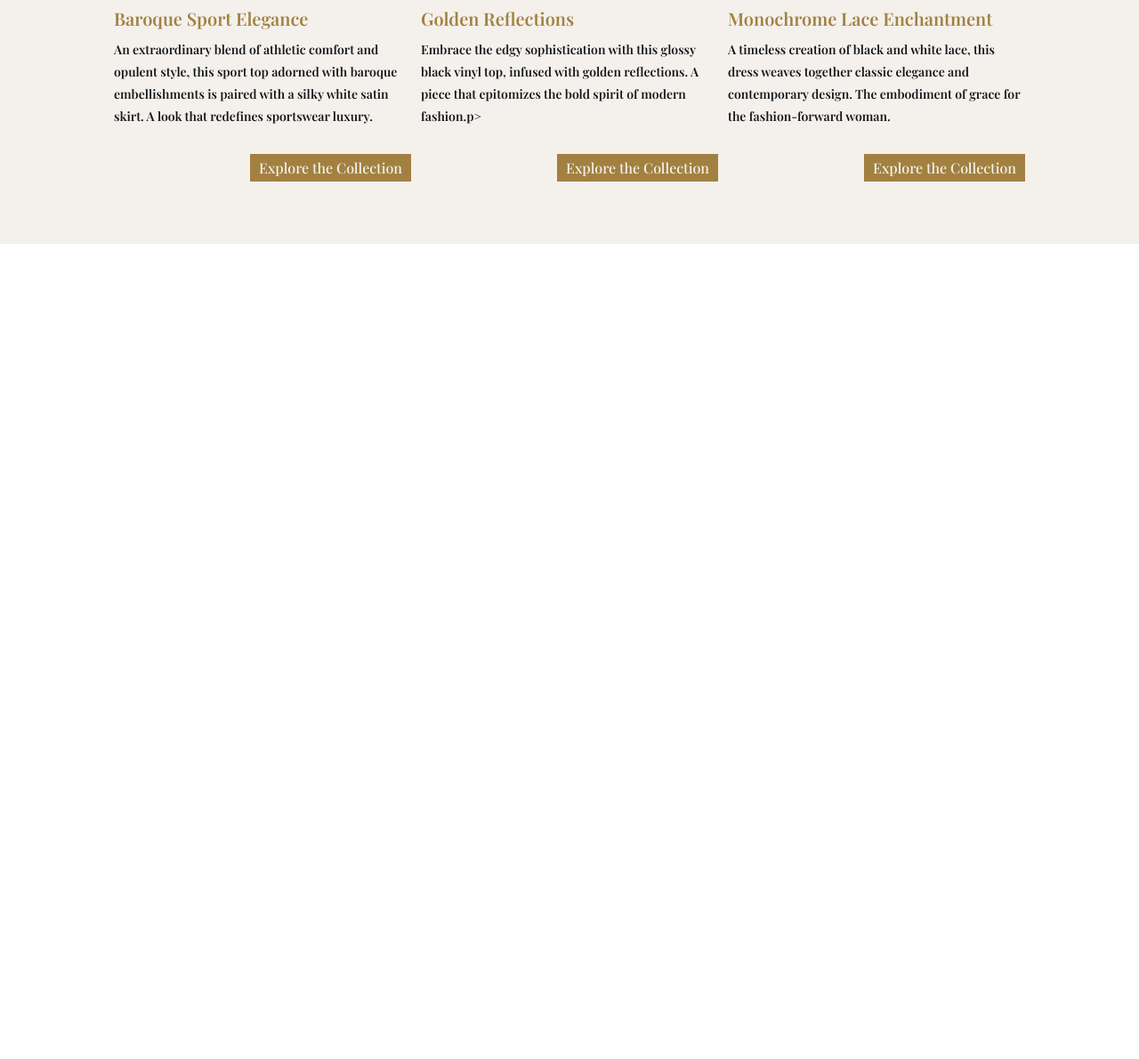
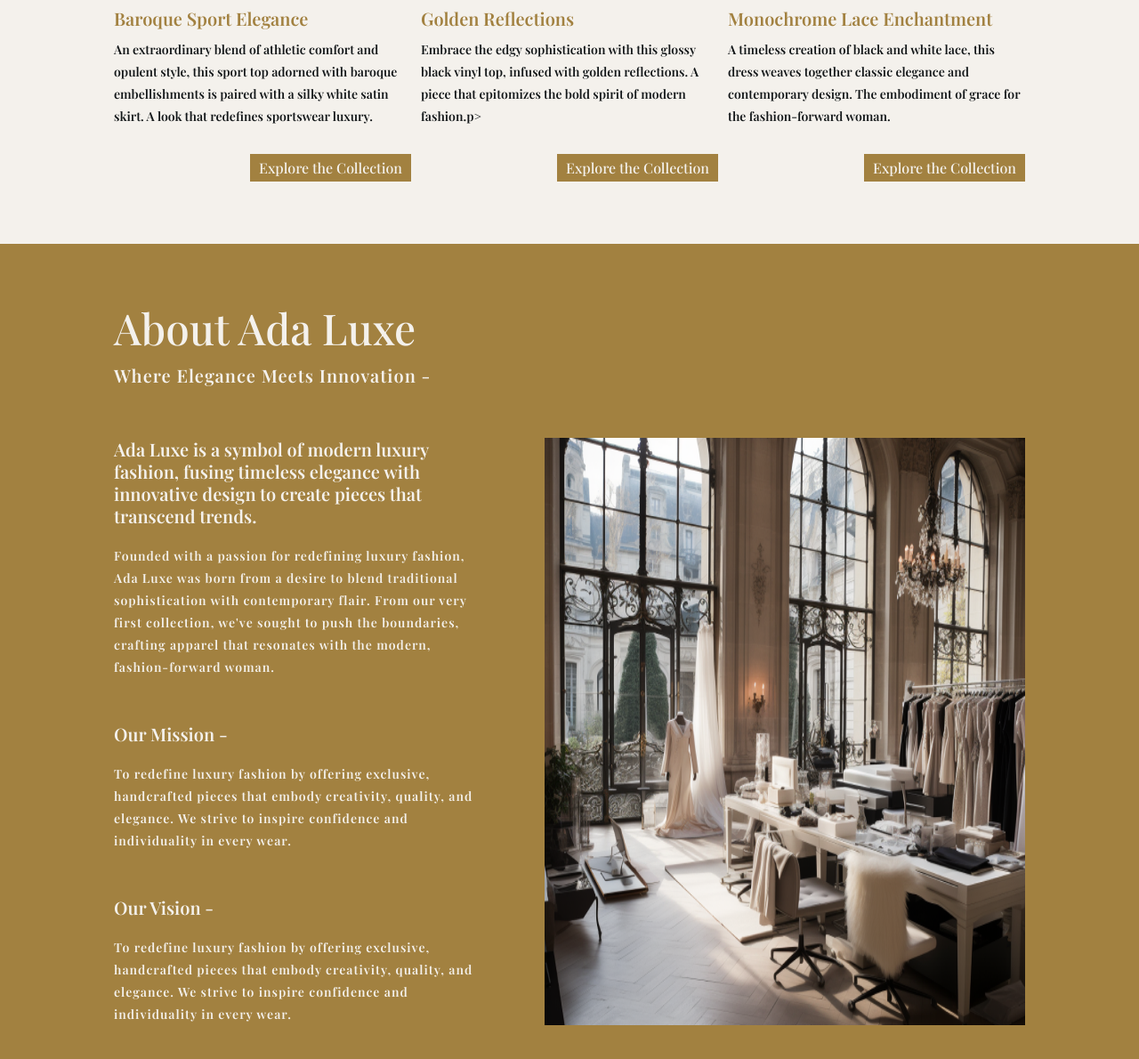
Before and after one commit to tbsoysal/fashion-landing-page, a website: page index.html in a window 1280 px wide. Shown: the part 1214-2404 px from the top of the page at 89% size. Before the commit the page ends 1488 px from the top, so only its background shows below. Drawn offline with nearby package versions, Linux system fonts and the light colour scheme; a web font is replaced by a local one.

Commit message:
Add about section

```diff
--- a/index.html
+++ b/index.html
@@ -1,5 +1,6 @@
 <!DOCTYPE html>
 <html lang="en">
+
 <head>
     <meta charset="UTF-8">
     <meta name="viewport" content="width=device-width, initial-scale=1.0">
@@ -7,6 +8,7 @@
     <link rel="stylesheet" href="styles.css">
     <script src="https://kit.fontawesome.com/c043c7361d.js" crossorigin="anonymous"></script>
 </head>
+
 <body>
     <!--Navigation Bar-->
     <div class="navbar">
@@ -40,44 +42,83 @@
     </div>
 
     <!--Hero Section-->
-    <div class="hero">
+    <section class="hero">
         <div class="hero__content">
             <h1>Embrace Elegance with<br>Ada Luxe</h1>
-            <p>Discover a world of sophistication and modern femininity, where style meets sustainability in our exclusive collections.</p>
+            <p>Discover a world of sophistication and modern femininity, where style meets sustainability in our
+                exclusive collections.</p>
             <button>Explore the Collection <i class="fa-solid fa-arrow-right"></i></button>
         </div>
         <div class="hero__image">
             <img src="images/Hero Image.png" alt="hero image">
         </div>
-    </div>
+    </section>
 
     <!--Highlights Section-->
     <section class="highlights">
         <div class="highlights__content">
             <h1>Collection Highlights</h1>
-            <p>Explore the fusion of modern elegance and innovative design in our 'Collection Highlights.' Each piece is a statement, reflecting the unique aesthetic of 'Ada Luxe.' Dive into the collection below.</p>
+            <p>Explore the fusion of modern elegance and innovative design in our 'Collection Highlights.' Each piece is
+                a statement, reflecting the unique aesthetic of 'Ada Luxe.' Dive into the collection below.</p>
         </div>
         <ul class="highlights__gallery">
             <li class="post post1">
                 <img src="images/post1.png" alt="model">
                 <h3>Baroque Sport Elegance</h3>
-                <p>An extraordinary blend of athletic comfort and opulent style, this sport top adorned with baroque embellishments is paired with a silky white satin skirt. A look that redefines sportswear luxury.</p>
+                <p>An extraordinary blend of athletic comfort and opulent style, this sport top adorned with baroque
+                    embellishments is paired with a silky white satin skirt. A look that redefines sportswear luxury.
+                </p>
                 <button>Explore the Collection</button>
             </li>
             <li class="post post2">
                 <img src="images/post2.png" alt="model">
                 <h3>Golden Reflections</h3>
-                <p>Embrace the edgy sophistication with this glossy black vinyl top, infused with golden reflections. A piece that epitomizes the bold spirit of modern fashion.p>
-                <button>Explore the Collection</button>
+                <p>Embrace the edgy sophistication with this glossy black vinyl top, infused with golden reflections. A
+                    piece that epitomizes the bold spirit of modern fashion.p>
+                    <button>Explore the Collection</button>
             </li>
             <li class="post post3">
                 <img src="images/post3.png" alt="model">
                 <h3>Monochrome Lace Enchantment</h3>
-                <p>A timeless creation of black and white lace, this dress weaves together classic elegance and contemporary design. The embodiment of grace for the fashion-forward woman.</p>
+                <p>A timeless creation of black and white lace, this dress weaves together classic elegance and
+                    contemporary design. The embodiment of grace for the fashion-forward woman.</p>
                 <button>Explore the Collection</button>
             </li>
         </ul>
     </section>
 
+    <!--About Section-->
+    <section class="about">
+        <div class="caption">
+            <h1>About Ada Luxe</h1>
+            <p>Where Elegance Meets Innovation -</p>
+        </div>
+        <div class="content">
+            <div class="content__text">
+                <div class="content__text__container">
+                    <h3>Ada Luxe is a symbol of modern luxury fashion, fusing timeless elegance with innovative design
+                        to create pieces that transcend trends.</h3>
+                    <p>Founded with a passion for redefining luxury fashion, Ada Luxe was born from a desire to blend
+                        traditional sophistication with contemporary flair. From our very first collection, we've sought
+                        to push the boundaries, crafting apparel that resonates with the modern, fashion-forward woman.
+                    </p>
+                </div>
+                <div class="content__text__container">
+                    <h3>Our Mission -</h3>
+                    <p>To redefine luxury fashion by offering exclusive, handcrafted pieces that embody creativity,
+                        quality, and elegance. We strive to inspire confidence and individuality in every wear.
+                    </p>
+                </div>
+                <div class="content__text__container">
+                    <h3>Our Vision -</h3>
+                    <p>To redefine luxury fashion by offering exclusive, handcrafted pieces that embody creativity,
+                        quality, and elegance. We strive to inspire confidence and individuality in every wear.
+                    </p>
+                </div>
+            </div>
+            <img class="content__image" src="images/about.png" alt="studio">
+        </div>
+    </section>
 </body>
+
 </html>
--- /dev/null
+++ b/scss/_about.scss
@@ -0,0 +1,53 @@
+.about {
+    background-color: $gold;
+    padding: 70px 10%;
+
+    .caption {
+        margin-bottom: 60px;
+
+        h1 {
+            font-size: 48px;
+            font-weight: 500;
+            color: $white;
+            margin-bottom: 20px;
+        }
+
+        p {
+            font-size: 20px;
+            font-weight: 600;
+            letter-spacing: 1px;
+        }
+    }
+
+    .content {
+        display: flex;
+        gap: 80px;
+
+        &__text {
+            width: 100%;
+            height: 100%;
+
+            h3 {
+                font-size: 20px;
+                font-weight: 600;
+                margin-bottom: 20px;
+                line-height: 25px;
+            }
+
+            p {
+                font-size: 14px;
+                font-weight: 600;
+                line-height: 25px;
+                letter-spacing: 1px;
+            }
+
+            &__container:not(:last-child) {
+                margin-bottom: 50px;
+            }
+        }
+
+        &__image {
+            width: 100%;
+        }
+    }
+}
--- a/scss/_highlights.scss
+++ b/scss/_highlights.scss
@@ -51,6 +51,10 @@
                 cursor: pointer;
                 margin-left: auto;
                 margin-top: 30px;
+
+                &:hover {
+                    background-color: $bordeaux;
+                }
             }
         }
     }
--- a/scss/global.scss
+++ b/scss/global.scss
@@ -22,3 +22,4 @@ body {
 @import 'navbar';
 @import 'hero';
 @import 'highlights';
+@import 'about';
```
Also changed, not shown: images/about.png (renamed from images/anthomkii_Imagine_the_head_office_of_a_major_haute_couture_hous_9c5d8504-1715-433b-82a4-c6f3b704daee 1.png), styles.css, 1 other file.
